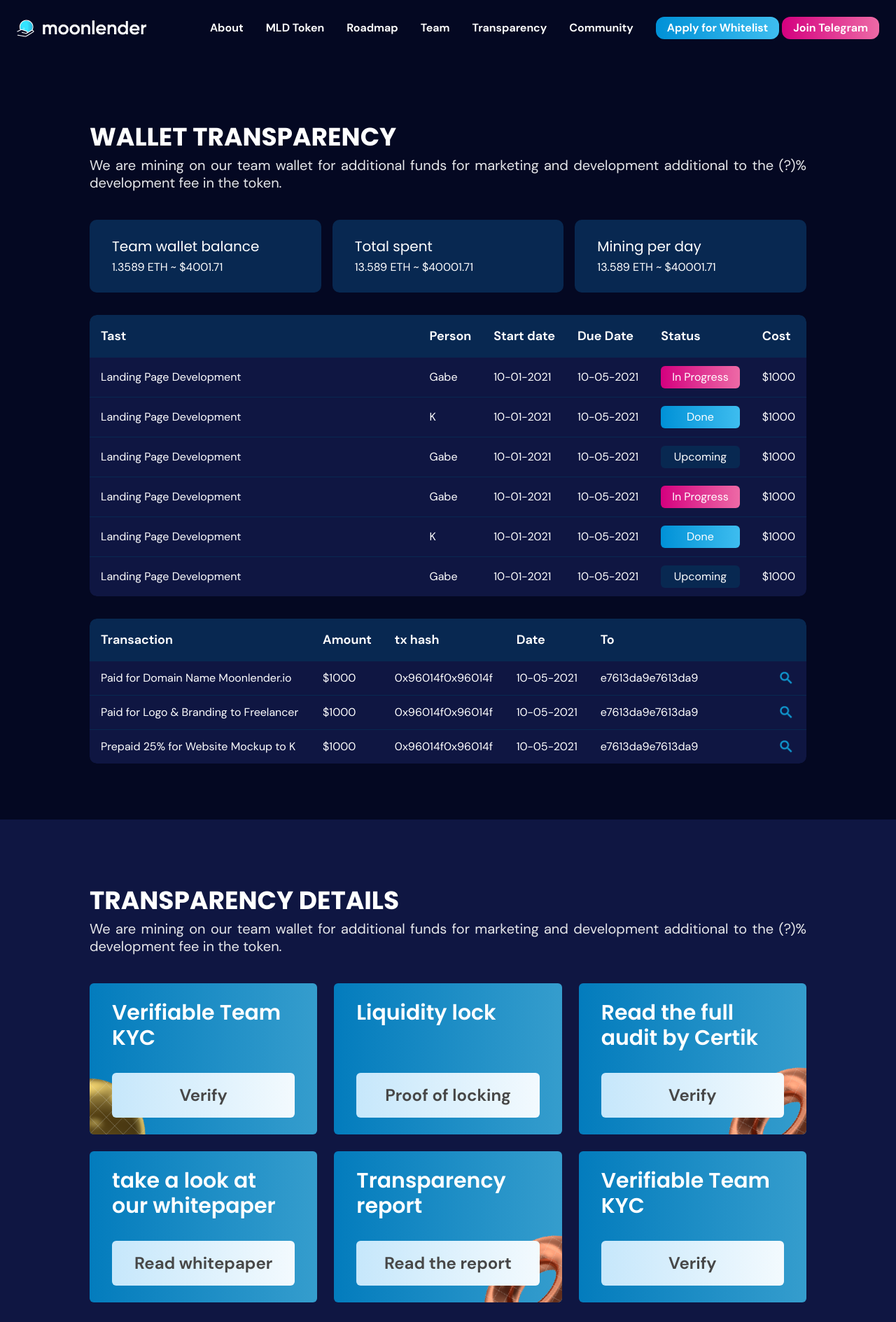
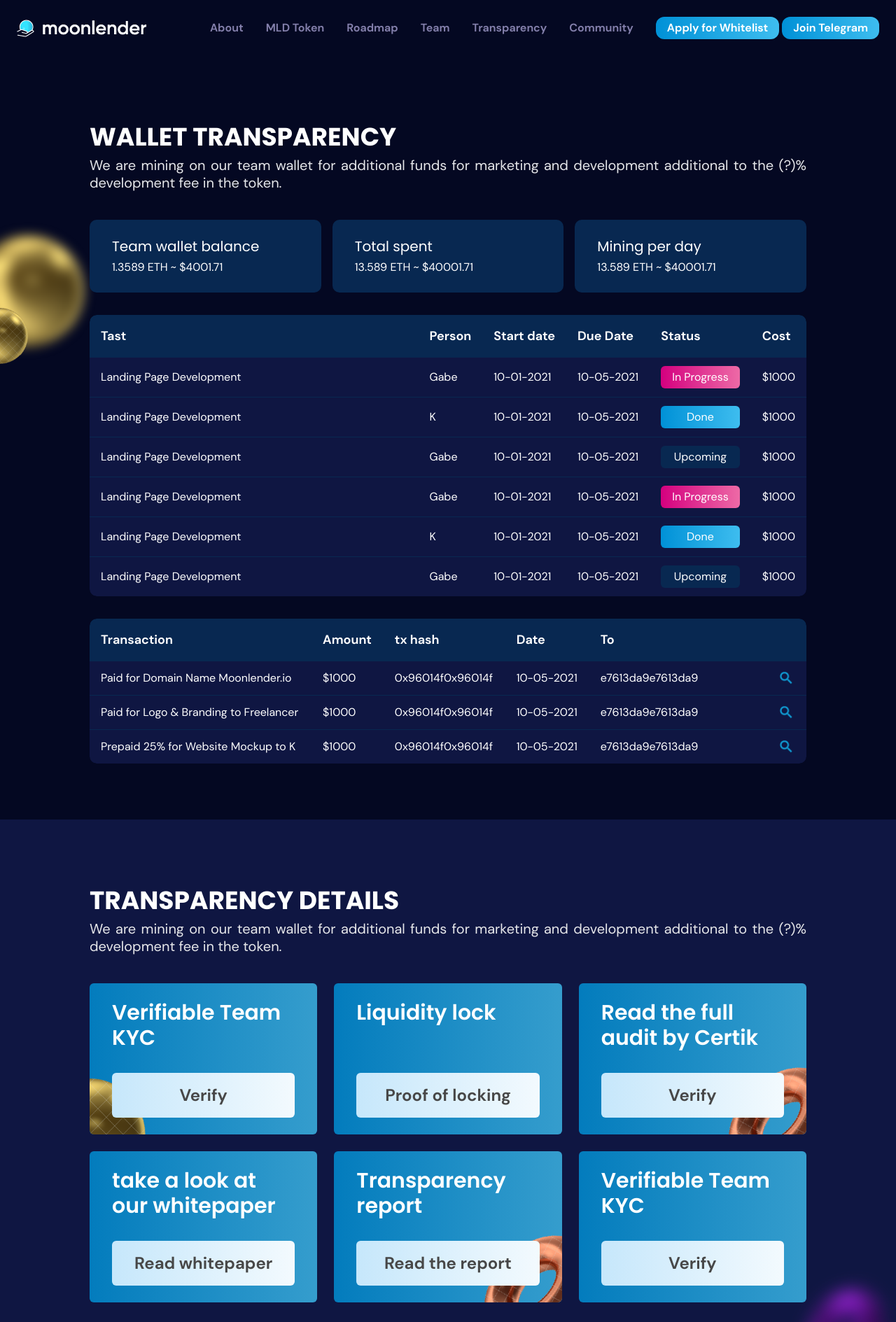
Before and after one commit to salimranainfo/moonlander, a Nuxt app: page /transparency in a window 1280 px wide. Shown: the top 1889 px of the page at 70% size. Built offline with nearby package versions, Linux system fonts and the light colour scheme.

Commit message:
Implement comments.

```diff
--- a/assets/css/tailwind.css
+++ b/assets/css/tailwind.css
@@ -37,8 +37,15 @@ a {
 }
 
 .section-width {
-  /* @apply lg:max-w-[55rem] xl:max-w-[66rem] mx-auto px-4 mt-32 md:mt-44 xl:mt-[12.5rem]; */
   @apply lg:max-w-[55rem] xl:max-w-[66rem] mx-auto px-4 mt-20 md:mt-24 xl:mt-[7rem];
+}
+
+.gradient-bg {
+  background: linear-gradient(90deg, rgba(0, 145, 215, 1) 0%, rgba(62, 189, 239, 1) 100%);
+}
+
+.gradient-bg:hover {
+  background: -webkit-linear-gradient(90deg, rgba(212, 0, 127, 1) 0%, rgba(237, 106, 166, 1) 100%);
 }
 
 @tailwind components;
--- a/components/Header.vue
+++ b/components/Header.vue
@@ -1,5 +1,5 @@
 <template>
-  <header class="bg-[#040822] fixed top-0 w-full z-50">
+  <header class="fixed top-0 w-full z-50" :class="scrollY > 1 ? 'bg-[#0a1457] transition-all duration-200 ease-in-out' : 'bg-[#040822]'">
     <div class="px-4 py-4 lg:p-6 max-w-[85rem] mx-auto z-[1]">
       <div class="flex justify-between items-center">
         <!-- log -->
@@ -11,11 +11,19 @@
 
         <!-- desktop menu -->
         <nav class="hidden xl:flex justify-end items-center space-x-8">
-          <nuxt-link v-for="(item, i) in navItems" :key="i" :to="item.link" class="font-semibold">{{ item.title }}</nuxt-link>
+          <span v-for="(item, i) in navItems" :key="i" class="relative" :class="item.subMenu && 'mainMenu'">
+            <nuxt-link :to="item.link" class="font-semibold text-[#8480ac] hover:text-white custom-transition">{{ item.title }}</nuxt-link>
+
+            <span v-if="item.subMenu" class="absolute top-4 left-0 pt-4 subMenu">
+              <span class="bg-white rounded-xl py-4 px-6 flex flex-col justify-start items-center space-y-2">
+                <nuxt-link v-for="(subItem, z) in item.subMenu" :key="z" :to="subItem.link" class="font-semibold whitespace-nowrap w-full text-[#474747] hover:text-[#0e88c4] custom-transition">{{ subItem.title }}</nuxt-link>
+              </span>
+            </span>
+          </span>
 
           <div class="space-x-1">
-            <button class="whitespace-nowrap py-1 px-4 rounded-xl text-white font-semibold" style="background: linear-gradient(90deg, rgba(0, 145, 215, 1) 0%, rgba(62, 189, 239, 1) 100%)">Apply for Whitelist</button>
-            <button class="whitespace-nowrap py-1 px-4 rounded-xl text-white font-semibold" style="background: linear-gradient(90deg, rgba(212, 0, 127, 1) 0%, rgba(237, 106, 166, 1) 100%)">Join Telegram</button>
+            <button class="whitespace-nowrap py-1 px-4 rounded-xl text-white font-semibold gradient-bg">Apply for Whitelist</button>
+            <button class="whitespace-nowrap py-1 px-4 rounded-xl text-white font-semibold gradient-bg">Join Telegram</button>
           </div>
         </nav>
 
@@ -54,6 +62,7 @@
 export default {
   data() {
     return {
+      scrollY: 0,
       navItems: [
         {
           title: 'About',
@@ -74,6 +83,20 @@ export default {
         {
           title: 'Transparency',
           link: '',
+          subMenu: [
+            {
+              title: 'Whitepaper',
+              link: '',
+            },
+            {
+              title: 'Audit Security',
+              link: '',
+            },
+            {
+              title: 'Wallet transparency page',
+              link: '',
+            },
+          ],
         },
         {
           title: 'Community',
@@ -82,11 +105,26 @@ export default {
       ],
     }
   },
+
+  mounted() {
+    this.scrollY = window.scrollY
+
+    window.addEventListener('scroll', () => {
+      this.scrollY = window.scrollY
+    })
+  },
 }
 </script>
 
 <style scoped>
-.main-div:hover >>> div {
-  @apply block;
+.subMenu {
+  visibility: hidden;
+  opacity: 0;
+  transition: all 200ms ease-in-out;
+}
+
+.mainMenu:hover >>> .subMenu {
+  visibility: visible;
+  opacity: 100;
 }
 </style>
--- a/components/transparency/TransparencyDetails.vue
+++ b/components/transparency/TransparencyDetails.vue
@@ -1,6 +1,6 @@
 <template>
-  <section class="bg-[#0f1642]">
-    <div class="lg:max-w-[55rem] xl:max-w-[66rem] mx-auto px-4 pb-16 lg:pb-20">
+  <section class="bg-[#0f1642] relative">
+    <div class="lg:max-w-[55rem] xl:max-w-[66rem] mx-auto px-4 pb-16 lg:pb-20 z-[1] relative">
       <div class="pt-8 md:pt-10 lg:pt-16 xl:pt-24">
         <!-- title -->
         <div class="">
@@ -81,11 +81,26 @@
         </div>
       </div>
     </div>
+
+    <div class="hidden lg:block absolute bottom-0 right-16 2xl:right-64 z-[2] rellax" data-rellax-speed="1">
+      <img src="~/assets/images/torus-purple.png" alt="" class="w-16 h-16 2xl:h-40 2xl:w-40 transform rotate-12 translate-y-[20%]" />
+    </div>
+    <div class="hidden lg:block absolute bottom-0 transform translate-y-[-1%] lg:translate-y-[15%] 2xl:translate-y-[40%] right-4 z-0">
+      <img src="~/assets/images/torus-purple.png" alt="" class="w-28 h-28 2xl:h-80 2xl:w-80 filter blur-md transform -rotate-12" />
+    </div>
   </section>
 </template>
 
 <script>
-export default {}
+import Rellax from 'rellax'
+
+export default {
+  mounted() {
+    const rellax = new Rellax('.rellax')
+
+    console.log(rellax)
+  },
+}
 </script>
 
 <style scoped>
--- a/components/transparency/WalletTransparency.vue
+++ b/components/transparency/WalletTransparency.vue
@@ -1,6 +1,6 @@
 <template>
-  <section>
-    <div class="lg:max-w-[55rem] xl:max-w-[66rem] mx-auto px-4 pb-16 lg:pb-20">
+  <section class="relative">
+    <div class="lg:max-w-[55rem] xl:max-w-[66rem] mx-auto px-4 pb-16 lg:pb-20 z-[1] relative">
       <div class="pt-8 md:pt-10 lg:pt-16 xl:pt-24">
         <!-- title -->
         <div class="">
@@ -64,10 +64,19 @@
         </div>
       </div>
     </div>
+
+    <div class="hidden lg:block absolute top-0 left-0 tranform z-[2] rellax" data-rellax-speed="2">
+      <img src="~/assets/images/sphere-gold.png" alt="" class="w-20 h-20 2xl:h-40 2xl:w-40 transform translate-x-[-50%] translate-y-[380%] xl:translate-y-[450%] 2xl:translate-y-[380%]" />
+    </div>
+    <div class="hidden lg:block absolute top-0 left-0 mt-[20%] -ml-10 z-0">
+      <img src="~/assets/images/sphere-gold.png" alt="" class="w-40 h-40 2xl:h-80 2xl:w-80 filter blur 2xl:blur-md transform" />
+    </div>
   </section>
 </template>
 
 <script>
+import Rellax from 'rellax'
+
 export default {
   data() {
     return {
@@ -162,6 +171,12 @@ export default {
       ],
     }
   },
+
+  mounted() {
+    const rellax = new Rellax('.rellax')
+
+    console.log(rellax)
+  },
 }
 </script>
 
--- a/nuxt.config.js
+++ b/nuxt.config.js
@@ -3,26 +3,17 @@ export default {
   head: {
     title: 'moonlender',
     htmlAttrs: {
-      lang: 'en'
+      lang: 'en',
     },
-    meta: [
-      { charset: 'utf-8' },
-      { name: 'viewport', content: 'width=device-width, initial-scale=1' },
-      { hid: 'description', name: 'description', content: '' },
-      { name: 'format-detection', content: 'telephone=no' }
-    ],
-    link: [
-      { rel: 'icon', type: 'image/x-icon', href: '/favicon.ico' }
-    ]
+    meta: [{ charset: 'utf-8' }, { name: 'viewport', content: 'width=device-width, initial-scale=1' }, { hid: 'description', name: 'description', content: '' }, { name: 'format-detection', content: 'telephone=no' }],
+    link: [{ rel: 'icon', type: 'image/x-icon', href: '/favicon.ico' }],
   },
 
   // Global CSS: https://go.nuxtjs.dev/config-css
-  css: [
-  ],
+  css: [],
 
   // Plugins to run before rendering page: https://go.nuxtjs.dev/config-plugins
-  plugins: [
-  ],
+  plugins: [{ src: '~/plugins/aos.js', mode: 'client' }],
 
   // Auto import components: https://go.nuxtjs.dev/config-components
   components: true,
@@ -45,6 +36,5 @@ export default {
   axios: {},
 
   // Build Configuration: https://go.nuxtjs.dev/config-build
-  build: {
-  }
+  build: {},
 }
--- a/package.json
+++ b/package.json
@@ -12,9 +12,11 @@
   },
   "dependencies": {
     "@nuxtjs/axios": "^5.13.6",
+    "aos": "^2.3.4",
     "chart.js": "^3.5.1",
     "core-js": "^3.15.1",
-    "nuxt": "^2.15.7"
+    "nuxt": "^2.15.7",
+    "rellax": "^1.12.1"
   },
   "devDependencies": {
     "@babel/eslint-parser": "^7.14.7",
--- a/pages/transparency.vue
+++ b/pages/transparency.vue
@@ -1,5 +1,5 @@
 <template>
-  <div class="pt-16 lg:pt-20">
+  <div class="pt-16 lg:pt-20 overflow-hidden">
     <wallet-transparency></wallet-transparency>
     <transparency-details></transparency-details>
     <latest-updates></latest-updates>
--- /dev/null
+++ b/plugins/aos.js
@@ -0,0 +1,4 @@
+import AOS from 'aos'
+import 'aos/dist/aos.css' // You can also use <link> for styles
+// ..
+AOS.init()
```
Also changed, not shown: 1 other file (tests, documents, lock files or other folders).
